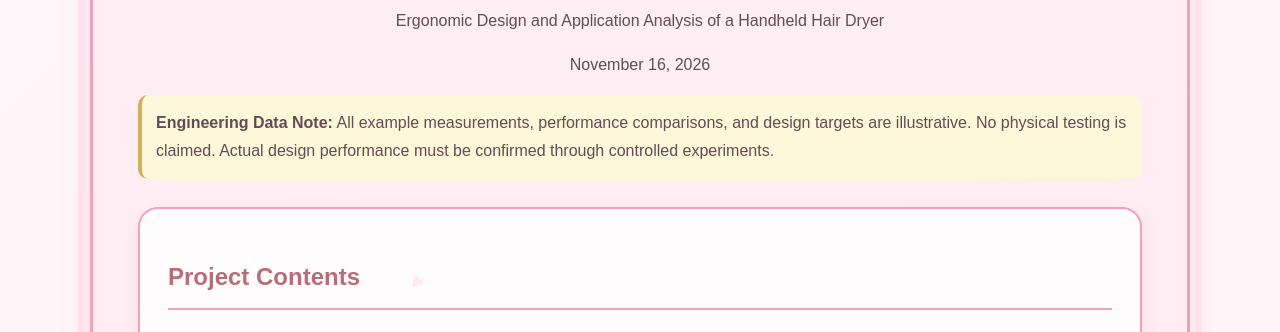
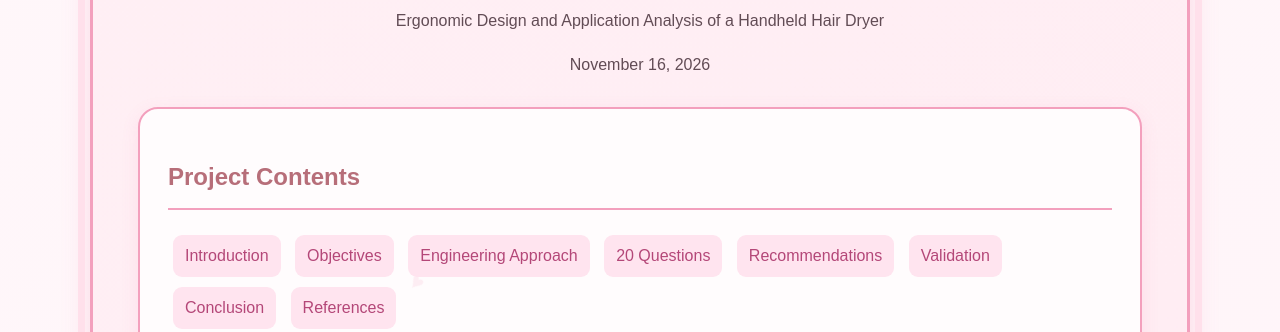
Before and after one commit to yasmeen55555/ie355-website, a plain HTML site: page ie355_midterm.html in a window 1280 px wide. Shown: the part 463-795 px from the top of the page. Drawn offline with Linux system fonts and the light colour scheme.

Commit message:
Delete engineering data notes from midterm report
Removed engineering data notes from the document.

```diff
--- a/ie355_midterm.html
+++ b/ie355_midterm.html
@@ -254,12 +254,6 @@ li { margin-bottom: 9px; }
 <p class="subtitle">Ergonomic Design and Application Analysis of a Handheld Hair Dryer</p>
 <p class="subtitle">November 16, 2026</p>
 
-<div class="note">
-<strong>Engineering Data Note:</strong>
-All example measurements, performance comparisons, and design targets
-are illustrative. No physical testing is claimed. Actual design
-performance must be confirmed through controlled experiments.
-</div>
 
 <section class="section toc">
 <h2>Project Contents</h2>
@@ -776,12 +770,6 @@ IE 355 course project, 2026.
 </li>
 </ol>
 
-<div class="note">
-<strong>Engineering Data Note:</strong>
-All example measurements, performance comparisons, and design targets
-in this report are illustrative. No physical testing is claimed.
-Actual design performance must be confirmed through controlled experiments.
-</div>
 </section>
 
 <a class="back-button" href="index.html">♡ Back to Assignments</a>
```
